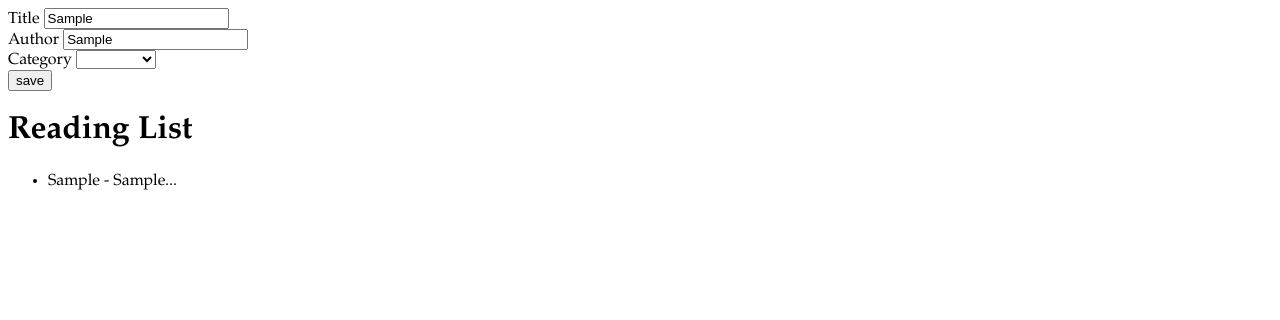
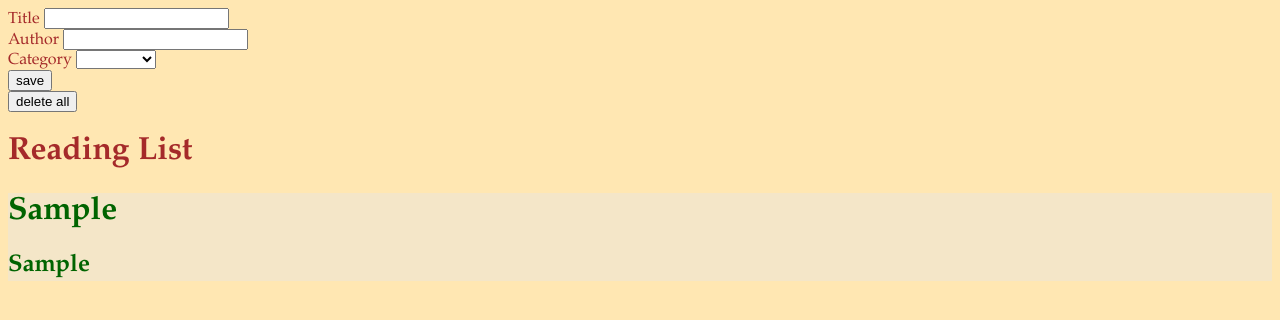
Before and after one commit to KeithorKeith/wk6_d4_lab, a plain HTML site: page index.html in a window 1280 px wide. Both pictures are taken after typing "Sample", "Sample" into the empty fields and a click on the input "save". Drawn offline with Linux system fonts and the light colour scheme.

Commit message:
Working on flexbox

```diff
--- a/css/main.css
+++ b/css/main.css
@@ -1,3 +1,20 @@
-body {
+body { color: brown;
+  background-color: rgba(255, 222, 149, 0.719);
   font-family: Palatino;
 }
+input:hover{color: darkcyan;}
+e: none;}
+
+div.purple {
+  list-style: none;
+  padding: 2m;
+  border: 5m;
+  margin: 20m;
+
+}
+
+div#reading-list {background-color: rgba(230, 227, 227, 0.445);
+  /* display: flex; */
+  color: darkgreen;
+  flex-wrap: wrap;
+}
--- a/index.html
+++ b/index.html
@@ -29,11 +29,13 @@
           </select>
         </div>
       </div>
-      <input type="submit" value="save"/>
+      <input type="submit" value="save" id="save"/>
     </form>
 
+    <input type = "submit" value="delete all" id="delete" />
+
     <h1>Reading List</h1>
-    <ul id="reading-list">
-    </ul>
+    <div id="reading-list">
+    </div>
   </body>
 </html>
--- a/js/app.js
+++ b/js/app.js
@@ -1,6 +1,6 @@
 document.addEventListener('DOMContentLoaded', () => {
-  const button = document.querySelector('input');
-  button.addEventListener('click', handleButtonClick);
+  const saveButton = document.querySelector('input#save');
+  saveButton.addEventListener('click', handleSaveButtonClick);
 
   const textInput1 = document.querySelector('#title');
   textInput1.addEventListener('input', handleInput);
@@ -13,14 +13,22 @@ document.addEventListener('DOMContentLoaded', () => {
 
   const form = document.querySelector('#new-item-form');
   form.addEventListener('submit', handleFormSubmit);
+
+  const deleteButton = document.querySelector('input#delete');
+  deleteButton.addEventListener('click', handleDeleteButtonClick);
 });
 
-const handleButtonClick = function () {
-console.log('Button clickin');
+const handleSaveButtonClick = function () {
+  console.log('Button clickin');
+}
+
+const handleDeleteButtonClick = function () {
+  const reading_list = document.querySelector('#reading-list');
+  const readingListInner = reading_list.innerHTML = ""
 }
 
 const handleInput = function () {
-console.log('Inputtin!');
+  console.log('Inputtin!');
 }
 
 const handleSelect = function () {
@@ -38,9 +46,20 @@ const handleFormSubmit = function (event) {
   console.log(select);
 
   const reading_list = document.querySelector('#reading-list');
-  const listItem = document.createElement('li')
-  listItem.textContent = `${textInput1} - ${textInput2}... ${select}`;
-  reading_list.appendChild(listItem)
+  const listItem = document.createElement('div')
+  listItem.classList.add('purple');
+  const my_h1 = document.createElement('h1')
+  my_h1.textContent = textInput1;
+  const my_h2 = document.createElement('h2')
+  my_h2.textContent = textInput2;
+  const my_h3 = document.createElement('h3')
+  my_h3.textContent = select;
+  //  listItem.textContent = `${textInput1} - ${textInput2}... ${select}`;
+  listItem.appendChild(my_h1);
+  listItem.appendChild(my_h2);
+  listItem.appendChild(my_h3);
+  reading_list.appendChild(listItem);
+//  reading_list.appendChild(document.createElement('br'));
 
-  // this.reset();
+  this.reset();
 }
```
